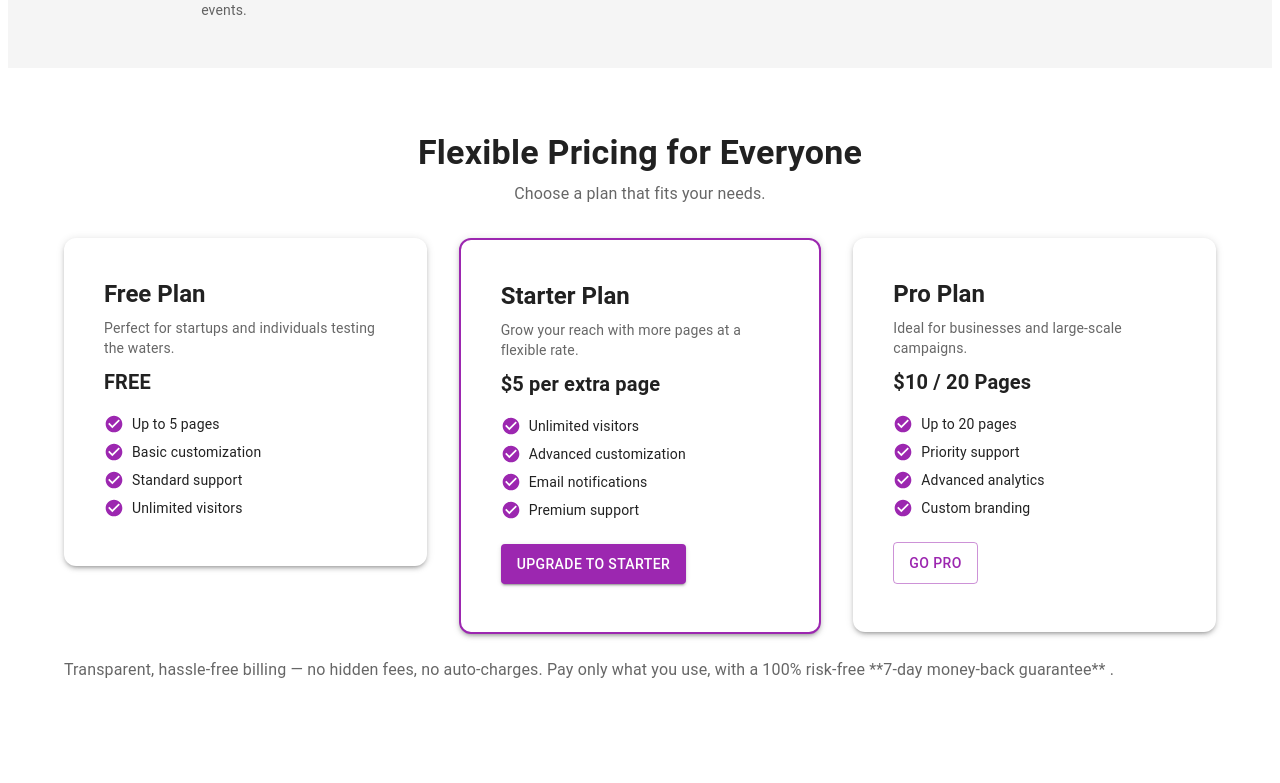
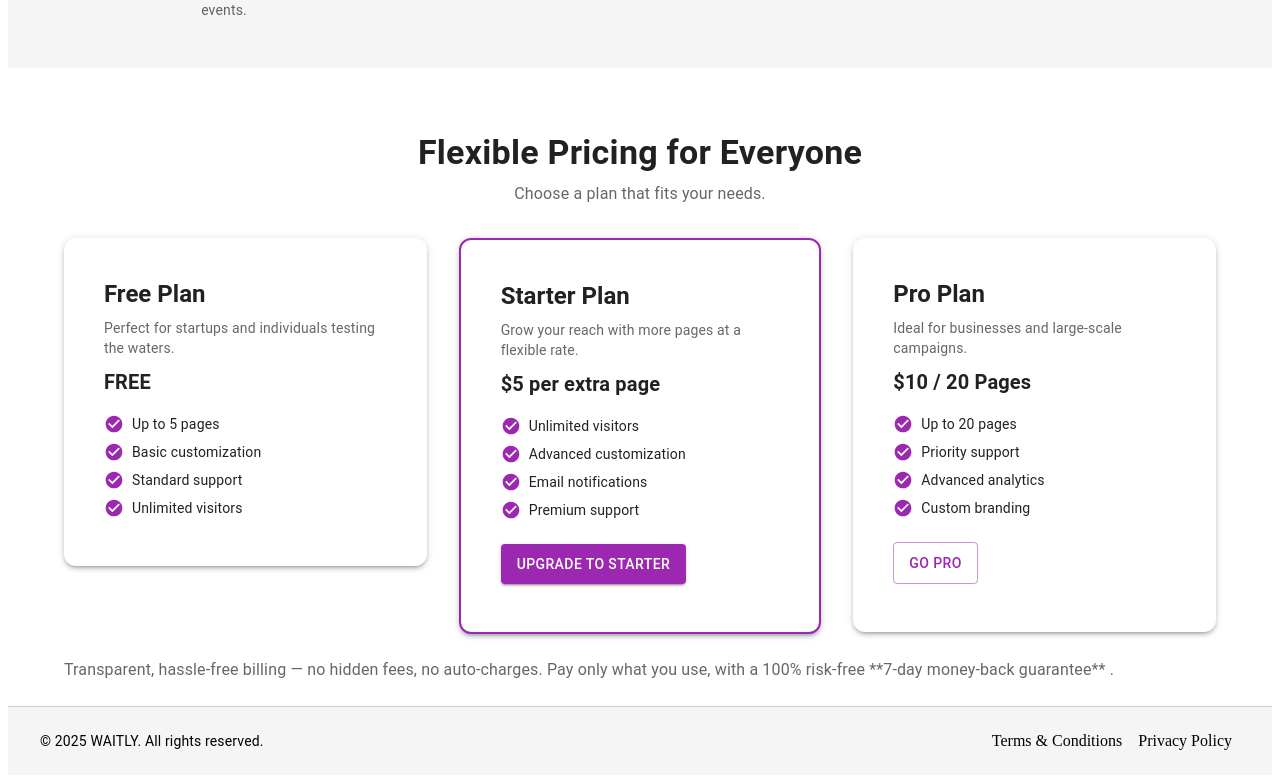
Before and after one commit to adelElsawaf/Waiting-List-FR, a Next.js app: page / in a window 1280 px wide. Shown: the part 935-1718 px from the top of the page. Before the commit the page ends 1625 px from the top, so only its background shows below. Built offline with nearby package versions, Linux system fonts and the light colour scheme; no server answers.

Commit message:
adding footer

```diff
--- /dev/null
+++ b/src/app/component/shared/footer/footer.tsx
@@ -0,0 +1,41 @@
+import { Box, Typography, Link, Grid } from "@mui/material";
+
+const Footer = () => {
+    return (
+        <>
+            <Box
+                component="footer"
+                sx={{
+                    mt:3,
+                    py: 3,
+                    px: 4, // Adds spacing on both sides
+                    backgroundColor: "#f5f5f5",
+                    color: "black",
+                    borderTop:1,
+                    borderColor:"#ccc"
+                }}
+            >
+                <Grid container justifyContent="space-between" alignItems="center" sx={{ width: "100%" }}>
+                    {/* Left Side - At Most Left */}
+                    <Grid item>
+                        <Typography variant="body2">
+                            © {new Date().getFullYear()} WAITLY. All rights reserved.
+                        </Typography>
+                    </Grid>
+
+                    {/* Right Side - At Most Right */}
+                    <Grid item>
+                        <Link href="/terms" color="inherit" underline="hover" sx={{ mx: 1 }}>
+                            Terms & Conditions
+                        </Link>
+                        <Link href="/privacy" color="inherit" underline="hover" sx={{ mx: 1 }}>
+                            Privacy Policy
+                        </Link>
+                    </Grid>
+                </Grid>
+            </Box>
+        </>
+    );
+};
+
+export default Footer;
--- a/src/app/layout.tsx
+++ b/src/app/layout.tsx
@@ -1,4 +1,5 @@
 import "../../styles/globals.css";
+import Footer from "./component/shared/footer/footer";
 import Navbar from "./component/shared/navbar/Navbar";
 
 
@@ -13,6 +14,7 @@ export default function RootLayout({
       <body >
         <Navbar></Navbar>
         {children}
+        <Footer></Footer>
       </body>
     </html>
   );
```
